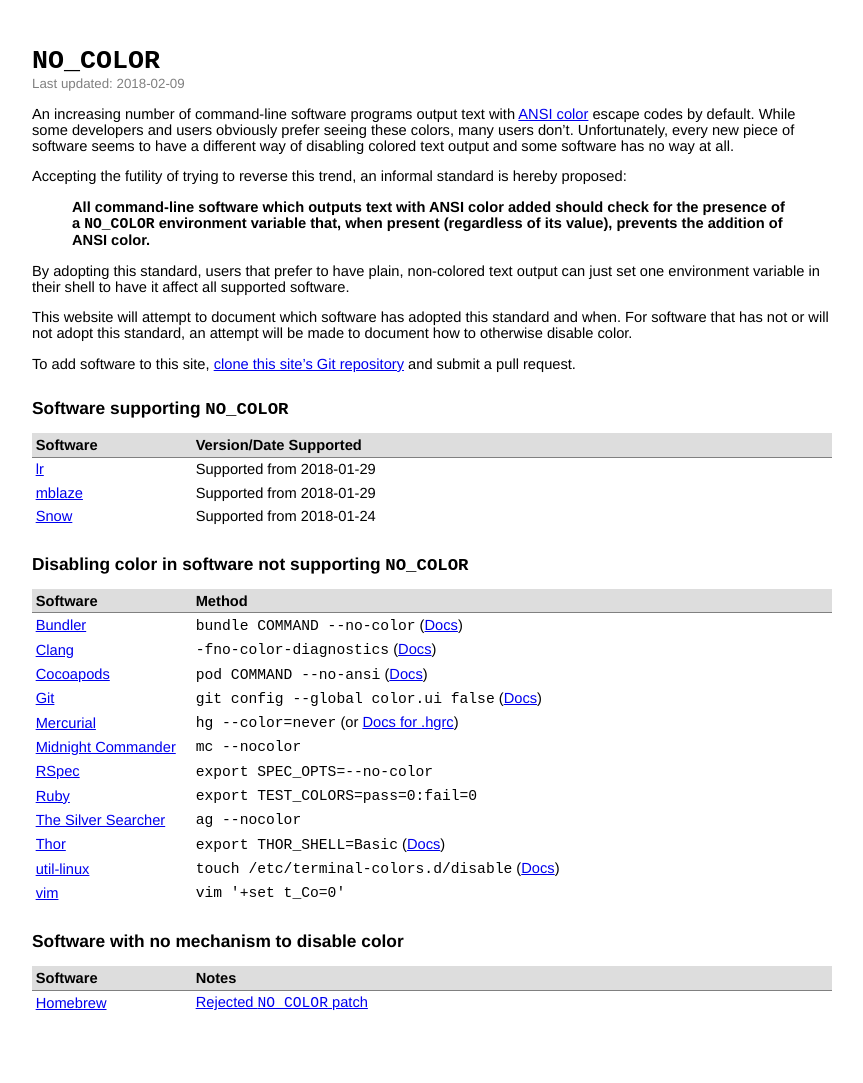
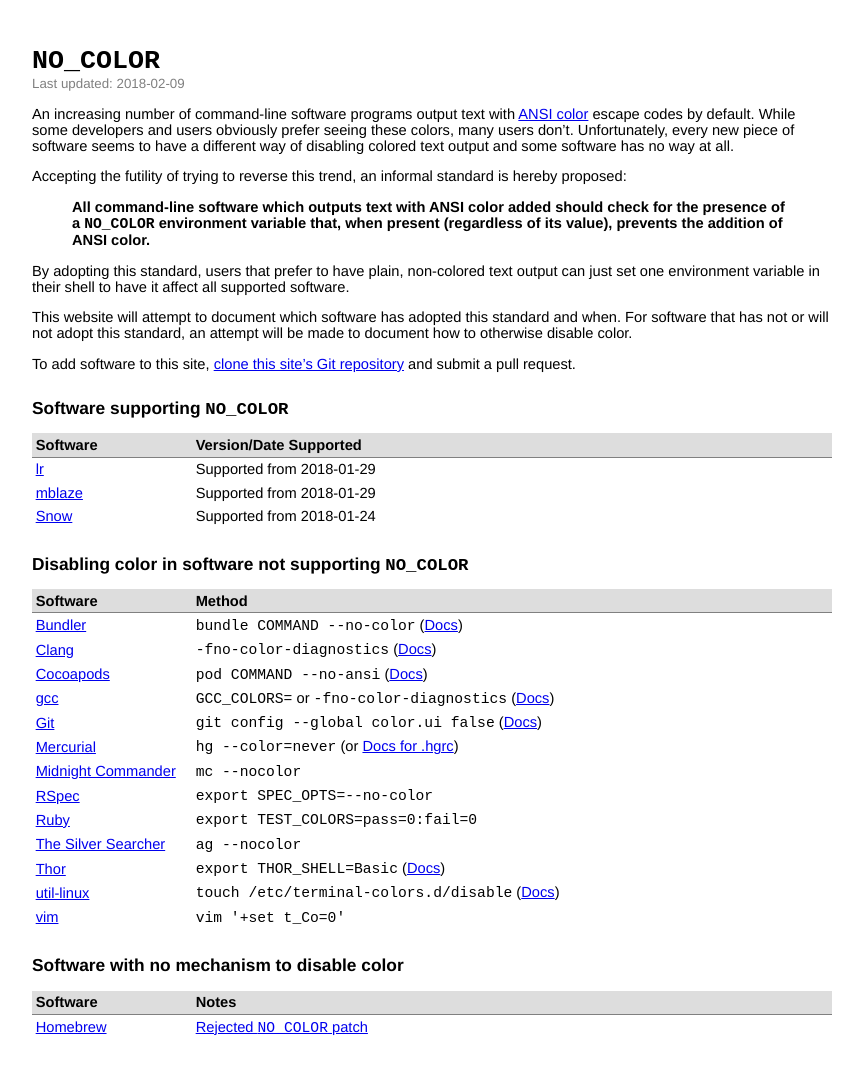
Before and after one commit to jcs/no_color, a Jekyll site: the page built from index.md, in a window 1280 px wide. Shown: the whole page, without its empty margins (208-1071 px from the left). Built offline with Jekyll 4.4.1, drawn with Linux system fonts in a browser that asks for light colours; our own code applies the rules of GitHub Pages for plain Markdown files; before the commit the page ends 1059 px from its top, so only the background shows below that.

Commit message:
index.md: add gcc

```diff
--- a/index.md
+++ b/index.md
@@ -49,6 +49,7 @@ and submit a pull request.
 | [Bundler](https://bundler.io/) | `bundle COMMAND --no-color` ([Docs](https://bundler.io/v1.15/man/bundle.1.html)) |
 | [Clang](https://clang.llvm.org/) | `-fno-color-diagnostics` ([Docs](https://clang.llvm.org/docs/UsersManual.html#formatting-of-diagnostics)) |
 | [Cocoapods](https://cocoapods.org/) | `pod COMMAND --no-ansi` ([Docs](https://guides.cocoapods.org/terminal/commands.html#pod_install)) |
+| [gcc](https://gcc.gnu.org/) | `GCC_COLORS=` or `-fno-color-diagnostics` ([Docs](https://gcc.gnu.org/onlinedocs/gcc-7.3.0/gcc/Diagnostic-Message-Formatting-Options.html)) |
 | [Git](https://git-scm.com/) | `git config --global color.ui false` ([Docs](https://git-scm.com/docs/git-config#git-config-colorui))|
 | [Mercurial](https://www.mercurial-scm.org/) | `hg --color=never` (or [Docs for .hgrc](https://www.mercurial-scm.org/wiki/ColorExtension)) |
 | [Midnight Commander](https://midnight-commander.org/) | `mc --nocolor` |
```
